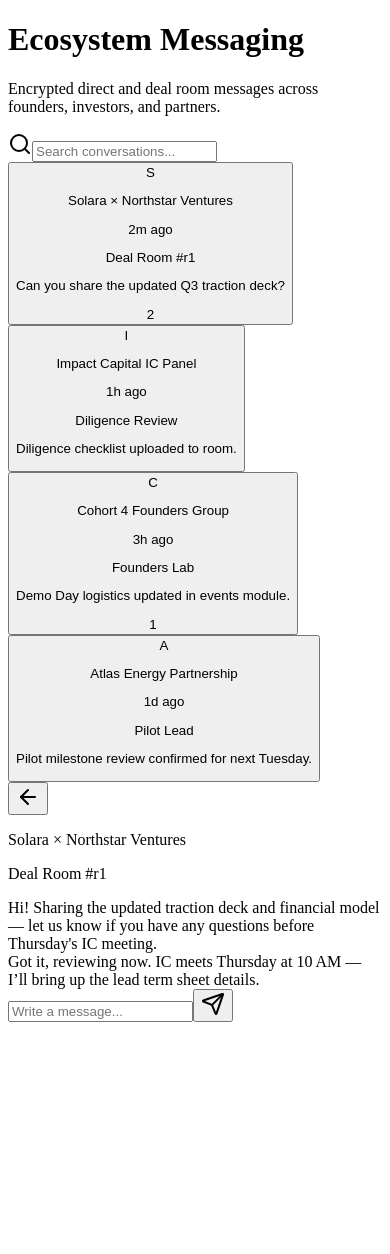
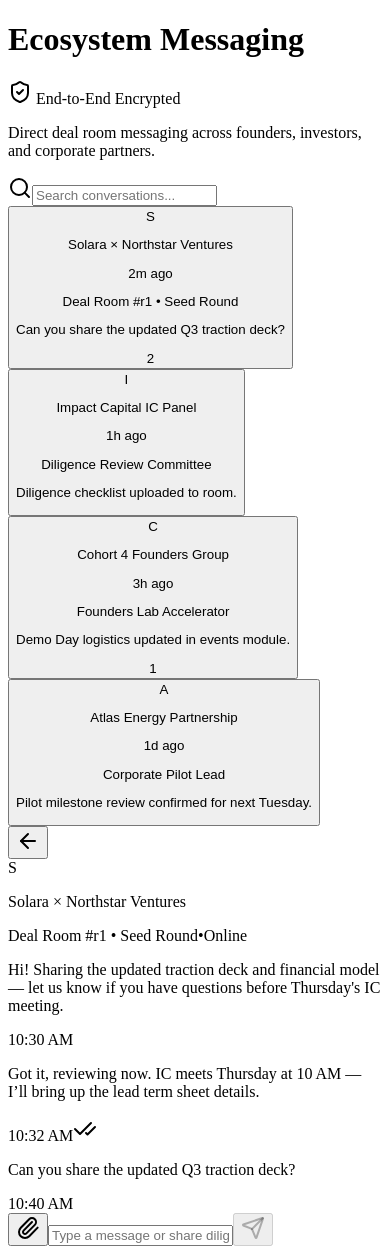
Before and after one commit to an-nita-llc/Annita-Impact-Innovation-Hub-AIIM, a Next.js app: page /Messages in a window 390 px wide. Before the commit the page ends 1030 px from the top, so only its background shows below. Built offline with nearby package versions, Linux system fonts and the light colour scheme.

Commit message:
feat: WhatsApp-style messaging, mobile deal rooms fix, vertical valuation model & map redesign

```diff
--- a/src/pages/Messages.tsx
+++ b/src/pages/Messages.tsx
@@ -1,5 +1,12 @@
-import { useState } from "react";
-import { ArrowLeft, MessageSquare, Search, Send } from "lucide-react";
+import { useState, useRef, useEffect } from "react";
+import { ArrowLeft, CheckCheck, Paperclip, Search, Send, ShieldCheck } from "lucide-react";
+
+type Message = {
+  id: string;
+  sender: "me" | "them";
+  text: string;
+  time: string;
+};
 
 type Thread = {
   id: string;
@@ -8,77 +15,199 @@ type Thread = {
   preview: string;
   time: string;
   unread: number;
+  online: boolean;
+  avatar: string;
+  messages: Message[];
 };
 
-const THREADS: Thread[] = [
-  { id: "t1", name: "Solara × Northstar Ventures", role: "Deal Room #r1", preview: "Can you share the updated Q3 traction deck?", time: "2m ago", unread: 2 },
-  { id: "t2", name: "Impact Capital IC Panel", role: "Diligence Review", preview: "Diligence checklist uploaded to room.", time: "1h ago", unread: 0 },
-  { id: "t3", name: "Cohort 4 Founders Group", role: "Founders Lab", preview: "Demo Day logistics updated in events module.", time: "3h ago", unread: 1 },
-  { id: "t4", name: "Atlas Energy Partnership", role: "Pilot Lead", preview: "Pilot milestone review confirmed for next Tuesday.", time: "1d ago", unread: 0 },
+const INITIAL_THREADS: Thread[] = [
+  {
+    id: "t1",
+    name: "Solara × Northstar Ventures",
+    role: "Deal Room #r1 • Seed Round",
+    preview: "Can you share the updated Q3 traction deck?",
+    time: "2m ago",
+    unread: 2,
+    online: true,
+    avatar: "S",
+    messages: [
+      { id: "m1", sender: "them", text: "Hi! Sharing the updated traction deck and financial model — let us know if you have questions before Thursday's IC meeting.", time: "10:30 AM" },
+      { id: "m2", sender: "me", text: "Got it, reviewing now. IC meets Thursday at 10 AM — I’ll bring up the lead term sheet details.", time: "10:32 AM" },
+      { id: "m3", sender: "them", text: "Can you share the updated Q3 traction deck?", time: "10:40 AM" },
+    ],
+  },
+  {
+    id: "t2",
+    name: "Impact Capital IC Panel",
+    role: "Diligence Review Committee",
+    preview: "Diligence checklist uploaded to room.",
+    time: "1h ago",
+    unread: 0,
+    online: false,
+    avatar: "I",
+    messages: [
+      { id: "m1", sender: "them", text: "Diligence checklist uploaded to deal room #r2. IP clearing verified.", time: "09:15 AM" },
+      { id: "m2", sender: "me", text: "Thank you! I will review the utility pilot reports today.", time: "09:20 AM" },
+    ],
+  },
+  {
+    id: "t3",
+    name: "Cohort 4 Founders Group",
+    role: "Founders Lab Accelerator",
+    preview: "Demo Day logistics updated in events module.",
+    time: "3h ago",
+    unread: 1,
+    online: true,
+    avatar: "C",
+    messages: [
+      { id: "m1", sender: "them", text: "Demo Day logistics updated in events module. Please check your presentation slot.", time: "08:00 AM" },
+    ],
+  },
+  {
+    id: "t4",
+    name: "Atlas Energy Partnership",
+    role: "Corporate Pilot Lead",
+    preview: "Pilot milestone review confirmed for next Tuesday.",
+    time: "1d ago",
+    unread: 0,
+    online: false,
+    avatar: "A",
+    messages: [
+      { id: "m1", sender: "them", text: "Pilot milestone review confirmed for next Tuesday at 2 PM GMT.", time: "Yesterday" },
+      { id: "m2", sender: "me", text: "Confirmed. Our engineering leads will join the session.", time: "Yesterday" },
+    ],
+  },
 ];
 
 export default function Messages() {
-  const [activeId, setActiveId] = useState(THREADS[0].id);
-  const [showMobileChat, setShowMobileChat] = useState(false);
-  const [draft, setDraft] = useState("");
+  const [threads, setThreads] = useState<Thread[]>(INITIAL_THREADS);
+  const [activeId, setActiveId] = useState<string>("t1");
+  const [showMobileChat, setShowMobileChat] = useState<boolean>(false);
+  const [query, setQuery] = useState<string>("");
+  const [draft, setDraft] = useState<string>("");
 
-  const activeThread = THREADS.find((t) => t.id === activeId)!;
+  const messagesEndRef = useRef<HTMLDivElement>(null);
+  const activeThread = threads.find((t) => t.id === activeId) || threads[0];
+
+  useEffect(() => {
+    messagesEndRef.current?.scrollIntoView({ behavior: "smooth" });
+  }, [activeId, threads]);
 
   function selectThread(id: string) {
     setActiveId(id);
     setShowMobileChat(true);
+    setThreads((prev) =>
+      prev.map((t) => (t.id === id ? { ...t, unread: 0 } : t)),
+    );
   }
 
+  function handleSend(e?: React.FormEvent) {
+    if (e) e.preventDefault();
+    if (!draft.trim()) return;
+
+    const timeStr = new Date().toLocaleTimeString([], { hour: "2-digit", minute: "2-digit" });
+    const newMsg: Message = {
+      id: `m-${Date.now()}`,
+      sender: "me",
+      text: draft.trim(),
+      time: timeStr,
+    };
+
+    setThreads((prev) =>
+      prev.map((t) => {
+        if (t.id === activeId) {
+          return {
+            ...t,
+            preview: draft.trim(),
+            time: "Just now",
+            messages: [...t.messages, newMsg],
+          };
+        }
+        return t;
+      }),
+    );
+
+    setDraft("");
+  }
+
+  const filteredThreads = threads.filter(
+    (t) =>
+      !query ||
+      t.name.toLowerCase().includes(query.toLowerCase()) ||
+      t.role.toLowerCase().includes(query.toLowerCase()) ||
+      t.preview.toLowerCase().includes(query.toLowerCase()),
+  );
+
   return (
-    <div className="flex flex-col gap-4 w-full">
+    <div className="flex flex-col gap-4 w-full h-[calc(100dvh-3.5rem)] sm:h-[calc(100vh-4rem)] min-h-0 overflow-hidden bg-surface">
       {/* Header Bar */}
-      <div className="border-b border-border/60 pb-3">
-        <h1 className="text-xl sm:text-2xl font-extrabold tracking-tight text-foreground">Ecosystem Messaging</h1>
+      <div className="border-b border-border/60 pb-3 px-4 pt-3 shrink-0">
+        <div className="flex items-center gap-2">
+          <h1 className="text-xl sm:text-2xl font-extrabold tracking-tight text-foreground">Ecosystem Messaging</h1>
+          <span className="rounded-full bg-emerald-50 border border-emerald-200 px-2.5 py-0.5 text-[10px] font-bold text-emerald-700 flex items-center gap-1">
+            <ShieldCheck className="size-3" /> End-to-End Encrypted
+          </span>
+        </div>
         <p className="mt-0.5 text-xs text-muted-foreground">
-          Encrypted direct and deal room messages across founders, investors, and partners.
+          Direct deal room messaging across founders, investors, and corporate partners.
         </p>
       </div>
 
-      {/* Main Container */}
-      <div className="grid gap-4 lg:grid-cols-[320px_1fr] h-[calc(100dvh-170px)] sm:h-[600px] rounded-2xl sm:rounded-3xl border border-border/80 bg-surface shadow-xs overflow-hidden">
-        {/* Threads List Sidebar (hidden on mobile if chat active) */}
-        <aside className={`border-r border-border/80 flex flex-col bg-background/40 ${showMobileChat ? "hidden lg:flex" : "flex"}`}>
-          <div className="p-3 border-b border-border/60">
+      {/* Main WhatsApp-Style Container */}
+      <div className="flex flex-1 min-h-0 w-full bg-surface border-t border-border/80 overflow-hidden">
+        {/* Left Sidebar Thread List (Hidden on mobile when chat is active) */}
+        <aside
+          className={`w-full lg:w-80 flex flex-col border-r border-border/80 bg-background/40 shrink-0 ${
+            showMobileChat ? "hidden lg:flex" : "flex"
+          }`}
+        >
+          {/* Search Conversations Input Bar */}
+          <div className="p-3 border-b border-border/60 bg-surface shrink-0">
             <div className="relative">
               <Search className="pointer-events-none absolute left-3 top-1/2 size-3.5 -translate-y-1/2 text-muted-foreground" />
               <input
                 type="text"
+                value={query}
+                onChange={(e) => setQuery(e.target.value)}
                 placeholder="Search conversations..."
-                className="h-10 w-full rounded-xl border border-border/80 bg-surface pl-8 pr-3 text-xs outline-none focus:border-brand-500"
+                className="h-10 w-full rounded-xl border border-border/80 bg-background pl-8 pr-3 text-xs outline-none focus:border-brand-500"
               />
             </div>
           </div>
 
-          <div className="flex-1 overflow-y-auto divide-y divide-border/40">
-            {THREADS.map((t) => {
+          {/* Threads List */}
+          <div className="flex-1 overflow-y-auto divide-y divide-border/40 scrollbar-thin">
+            {filteredThreads.map((t) => {
               const selected = activeId === t.id;
               return (
                 <button
                   key={t.id}
                   type="button"
                   onClick={() => selectThread(t.id)}
-                  className={`w-full p-3.5 text-left transition-colors flex items-start gap-3 active:scale-[0.99] ${
-                    selected ? "bg-brand-50/80 border-l-4 border-brand-600" : "hover:bg-muted/50"
+                  className={`w-full p-3.5 text-left transition-all flex items-start gap-3 active:scale-[0.99] ${
+                    selected ? "bg-brand-50/90 border-l-4 border-brand-600" : "hover:bg-muted/50"
                   }`}
                 >
-                  <div className="flex size-9 shrink-0 items-center justify-center rounded-xl bg-brand-600 text-white font-bold text-xs shadow-xs">
-                    {t.name[0]}
+                  <div className="relative shrink-0">
+                    <div className="flex size-10 items-center justify-center rounded-2xl bg-brand-600 text-white font-extrabold text-xs shadow-xs">
+                      {t.avatar}
+                    </div>
+                    {t.online ? (
+                      <span className="absolute -bottom-0.5 -right-0.5 size-3 rounded-full bg-emerald-500 border-2 border-surface" />
+                    ) : null}
                   </div>
+
                   <div className="min-w-0 flex-1">
                     <div className="flex items-center justify-between gap-1">
                       <p className="truncate text-xs font-bold text-foreground">{t.name}</p>
                       <span className="text-[10px] text-muted-foreground shrink-0">{t.time}</span>
                     </div>
-                    <p className="text-[10px] font-bold text-brand-700">{t.role}</p>
+                    <p className="text-[10px] font-bold text-brand-700 truncate mt-0.5">{t.role}</p>
                     <p className="truncate text-xs text-muted-foreground mt-0.5">{t.preview}</p>
                   </div>
+
                   {t.unread > 0 ? (
-                    <span className="flex size-4 shrink-0 items-center justify-center rounded-full bg-brand-600 text-[9px] font-bold text-white">
+                    <span className="flex size-5 shrink-0 items-center justify-center rounded-full bg-brand-600 text-[10px] font-bold text-white shadow-xs">
                       {t.unread}
                     </span>
                   ) : null}
@@ -88,52 +217,94 @@ export default function Messages() {
           </div>
         </aside>
 
-        {/* Chat Panel View */}
-        <section className={`flex flex-col h-full bg-surface ${!showMobileChat ? "hidden lg:flex" : "flex"}`}>
-          {/* Thread Header */}
-          <header className="flex items-center justify-between border-b border-border/80 px-4 py-3 bg-surface">
-            <div className="flex items-center gap-2">
+        {/* Right Active Conversation View (Hidden on mobile when no chat active) */}
+        <section
+          className={`flex-1 flex flex-col h-full bg-surface min-w-0 ${
+            !showMobileChat ? "hidden lg:flex" : "flex"
+          }`}
+        >
+          {/* Active Chat Header */}
+          <header className="flex items-center justify-between border-b border-border/80 px-4 py-3 bg-surface shrink-0">
+            <div className="flex items-center gap-3">
               <button
                 type="button"
                 onClick={() => setShowMobileChat(false)}
                 className="lg:hidden flex size-9 items-center justify-center rounded-xl border border-border bg-background text-foreground"
-                aria-label="Back to threads"
+                aria-label="Back to conversations"
               >
                 <ArrowLeft className="size-4" />
               </button>
+
+              <div className="flex size-10 items-center justify-center rounded-2xl bg-brand-600 text-white font-extrabold text-xs shadow-xs shrink-0">
+                {activeThread.avatar}
+              </div>
+
               <div>
-                <p className="text-xs sm:text-sm font-bold text-foreground">{activeThread.name}</p>
-                <p className="text-[10px] font-semibold text-brand-700">{activeThread.role}</p>
+                <p className="text-xs sm:text-sm font-extrabold text-foreground leading-tight">{activeThread.name}</p>
+                <p className="text-[10px] font-semibold text-brand-700 flex items-center gap-1">
+                  <span>{activeThread.role}</span>
+                  <span>•</span>
+                  <span className={activeThread.online ? "text-emerald-600 font-bold" : "text-muted-foreground"}>
+                    {activeThread.online ? "Online" : "Offline"}
+                  </span>
+                </p>
               </div>
             </div>
           </header>
 
-          {/* Message History */}
-          <div className="flex-1 overflow-y-auto p-4 space-y-3.5">
-            <div className="max-w-[85%] sm:max-w-[75%] rounded-2xl border border-border/80 bg-muted/60 p-3 text-xs text-foreground leading-relaxed shadow-xs">
-              Hi! Sharing the updated traction deck and financial model — let us know if you have any questions before Thursday's IC meeting.
-            </div>
-
-            <div className="ml-auto max-w-[85%] sm:max-w-[75%] rounded-2xl bg-brand-600 p-3 text-xs text-white leading-relaxed shadow-xs">
-              Got it, reviewing now. IC meets Thursday at 10 AM — I’ll bring up the lead term sheet details.
-            </div>
+          {/* Messages Stream */}
+          <div className="flex-1 overflow-y-auto min-h-0 p-4 space-y-3 bg-background/40 scrollbar-thin">
+            {activeThread.messages.map((m) => {
+              const isMe = m.sender === "me";
+              return (
+                <div key={m.id} className={`flex ${isMe ? "justify-end" : "justify-start"}`}>
+                  <div
+                    className={`max-w-[85%] sm:max-w-[70%] p-3.5 rounded-2xl text-xs sm:text-sm leading-relaxed shadow-xs ${
+                      isMe
+                        ? "bg-brand-600 text-white rounded-tr-none font-medium"
+                        : "bg-surface border border-border/80 text-foreground rounded-tl-none font-medium"
+                    }`}
+                  >
+                    <p className="whitespace-pre-line leading-relaxed">{m.text}</p>
+                    <div className={`mt-1 flex items-center justify-end gap-1 text-[9px] font-medium ${isMe ? "text-white/80" : "text-muted-foreground"}`}>
+                      <span>{m.time}</span>
+                      {isMe ? <CheckCheck className="size-3 text-white" /> : null}
+                    </div>
+                  </div>
+                </div>
+              );
+            })}
+            <div ref={messagesEndRef} />
           </div>
 
-          {/* Input Bar */}
-          <div className="p-2.5 sm:p-3 border-t border-border/80 bg-background/50">
-            <div className="flex gap-2">
+          {/* Bottom Chat Input Bar */}
+          <form onSubmit={handleSend} className="p-3 border-t border-border/80 bg-surface shrink-0">
+            <div className="flex items-center gap-2 max-w-4xl mx-auto">
+              <button
+                type="button"
+                className="flex size-10 items-center justify-center rounded-xl text-muted-foreground hover:text-foreground hover:bg-muted/60 transition-colors"
+                title="Attach diligence file or NDA"
+              >
+                <Paperclip className="size-4" />
+              </button>
+
               <input
                 type="text"
                 value={draft}
                 onChange={(e) => setDraft(e.target.value)}
-                placeholder="Write a message..."
-                className="h-11 flex-1 rounded-xl border border-border bg-surface px-3.5 text-xs outline-none focus:border-brand-500"
+                placeholder="Type a message or share diligence update..."
+                className="h-11 flex-1 rounded-xl border border-border bg-background px-3.5 text-xs sm:text-sm outline-none focus:border-brand-500 font-medium"
               />
-              <button type="button" className="btn btn-primary btn-sm px-4 min-h-[44px]">
+
+              <button
+                type="submit"
+                disabled={!draft.trim()}
+                className="flex size-11 items-center justify-center rounded-xl bg-brand-600 text-white disabled:opacity-40 transition-all hover:bg-brand-700 active:scale-95 shrink-0"
+              >
                 <Send className="size-4" />
               </button>
             </div>
-          </div>
+          </form>
         </section>
       </div>
     </div>
```
Also changed, not shown: src/pages/DealRooms.tsx (+42 -55 lines), src/pages/InnovationMap.tsx (+28 -45 lines), src/pages/ValuationCalculator.tsx (+51 -59 lines).
